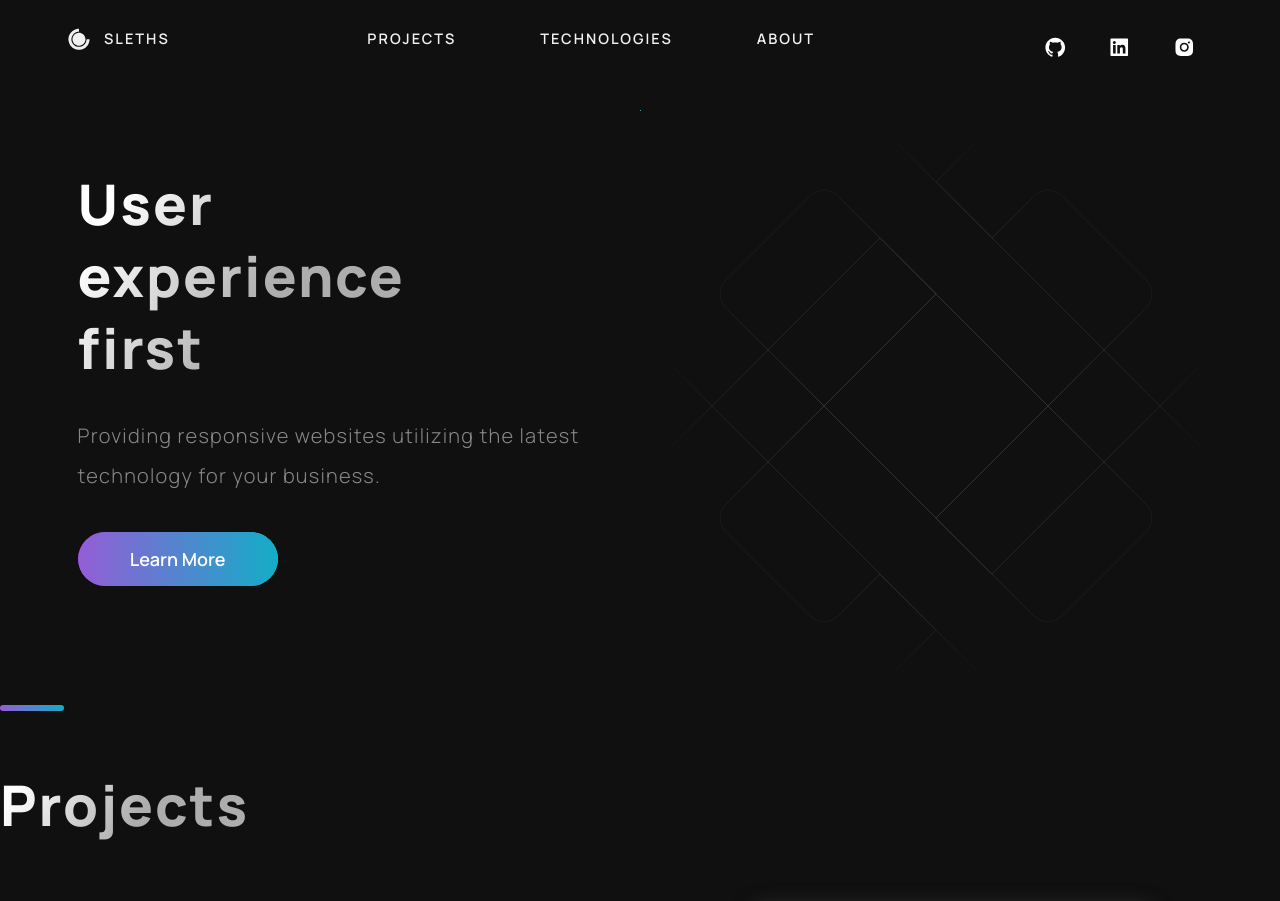
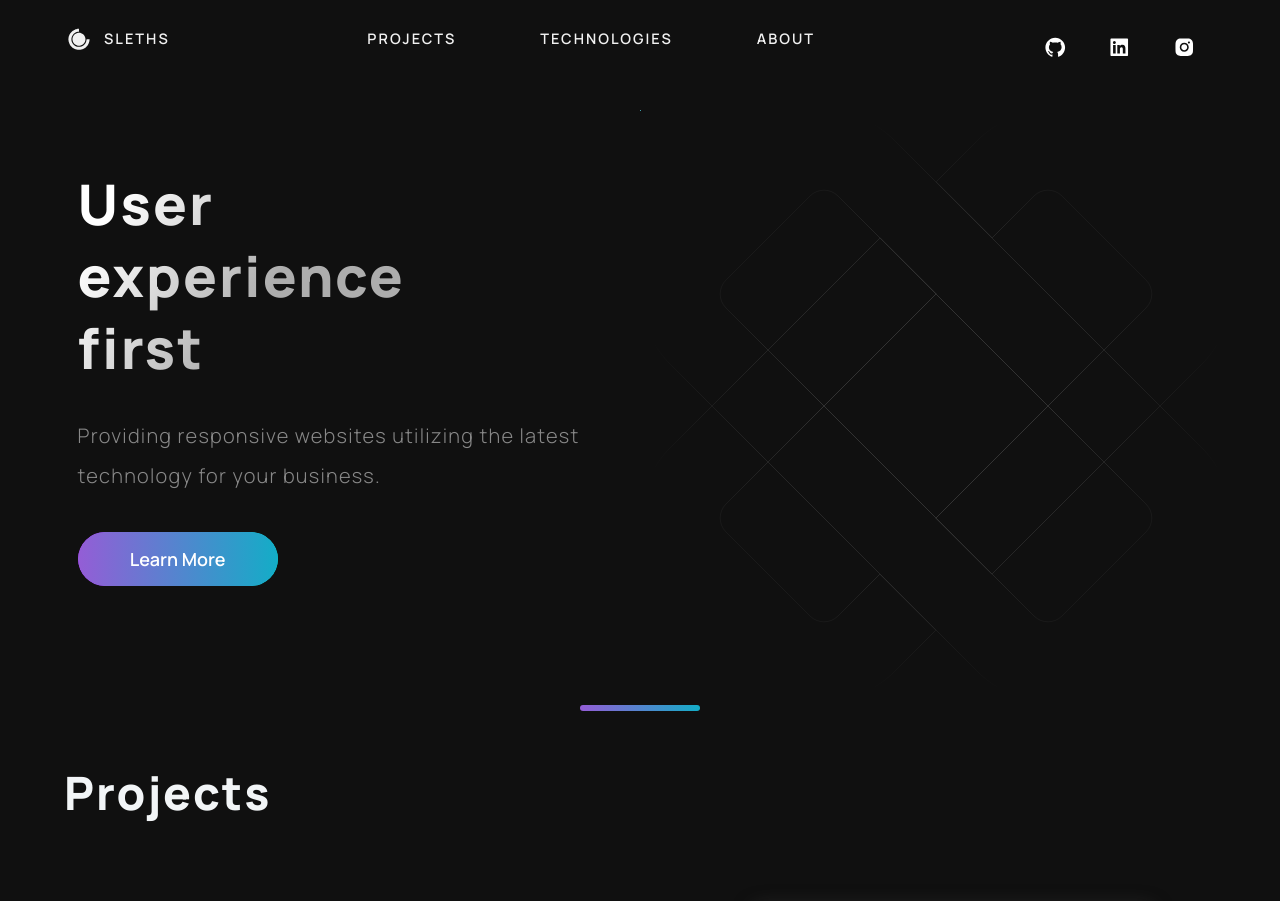
Before and after one commit to sleths/Portfolio-website, a Next.js app: page / in a window 1280 px wide. Shown: the top 901 px of the page. Built offline with nearby package versions, Linux system fonts and the light colour scheme.

Commit message:
Animation is added, layout has changed.

```diff
--- a/src/components/Projects/Projects.js
+++ b/src/components/Projects/Projects.js
@@ -12,6 +12,7 @@ import {
   TitleContent,
   UtilityList,
   Img,
+  ProjectTitle
 } from "./ProjectsStyles";
 import {
   Section,
@@ -23,7 +24,7 @@ import { projects } from "../../constants/constants";
 const Projects = () => (
   <Section nopadding id="projects">
     <SectionDivider />
-    <SectionTitle main>Projects</SectionTitle>
+    <ProjectTitle>Projects</ProjectTitle>
     <GridContainer>
       {projects.map((p, i) => {
         return (
--- a/src/components/Projects/ProjectsStyles.js
+++ b/src/components/Projects/ProjectsStyles.js
@@ -103,3 +103,16 @@ export const Tag = styled.li`
   color: #d8bfbf;
   font-size: 1.5rem;
 `;
+
+export const ProjectTitle = styled.h2`
+width: 90%;
+max-width: 1280px;
+margin: 1em auto;
+font-weight: 800;
+letter-spacing: 2px;
+font-size: 24px;
+line-height: 72px;
+@media(min-width: 768px){
+  font-size: 46px;
+}
+`
--- a/src/styles/GlobalComponents/index.js
+++ b/src/styles/GlobalComponents/index.js
@@ -79,7 +79,7 @@ export const SectionText = styled.p`
 
 export const SectionDivider = styled.div`
 
-  width: 64px;
+  width: 120px;
   height: 6px;
   border-radius: 10px;
   background-color: #fff;
@@ -87,7 +87,7 @@ export const SectionDivider = styled.div`
     'linear-gradient(270deg, #F46737 0%, #945DD6 100%)' :
     'linear-gradient(270deg, #13ADC7 0%, #945DD6 100%)'};
 
-    margin: ${(props) => props.divider ? "4rem 0" : "" };
+  margin: auto;
 
   @media ${(props) => props.theme.breakpoints.md} {
     width: 48px;
```
